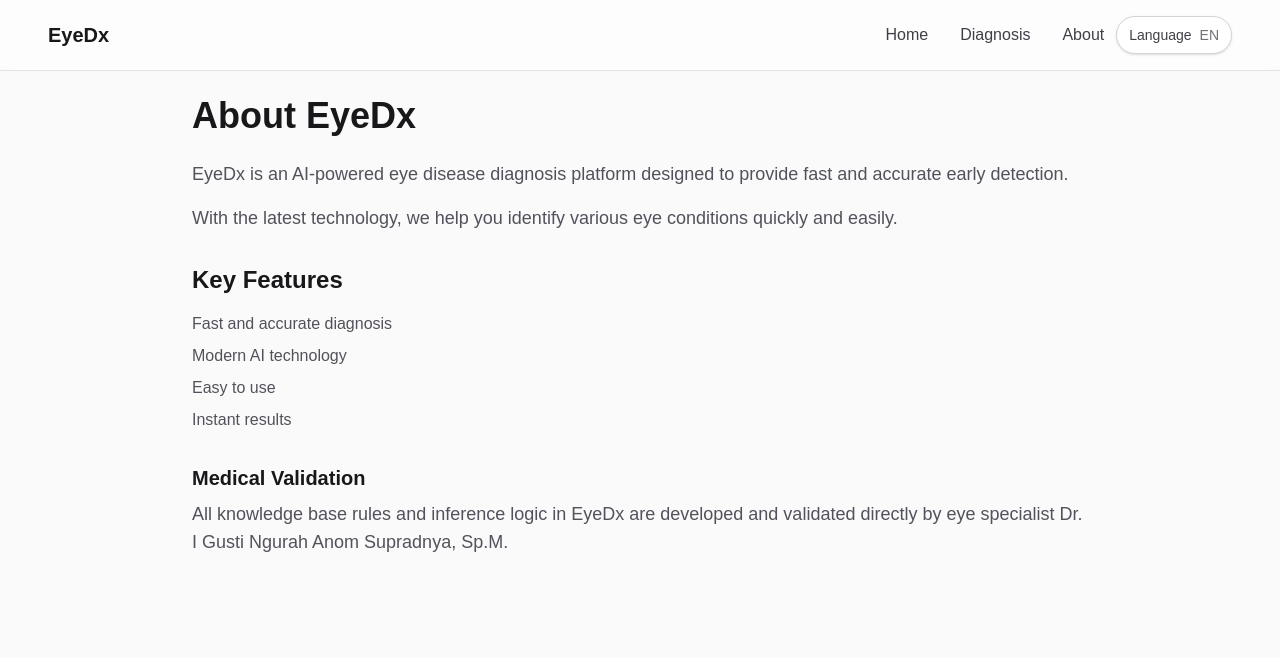
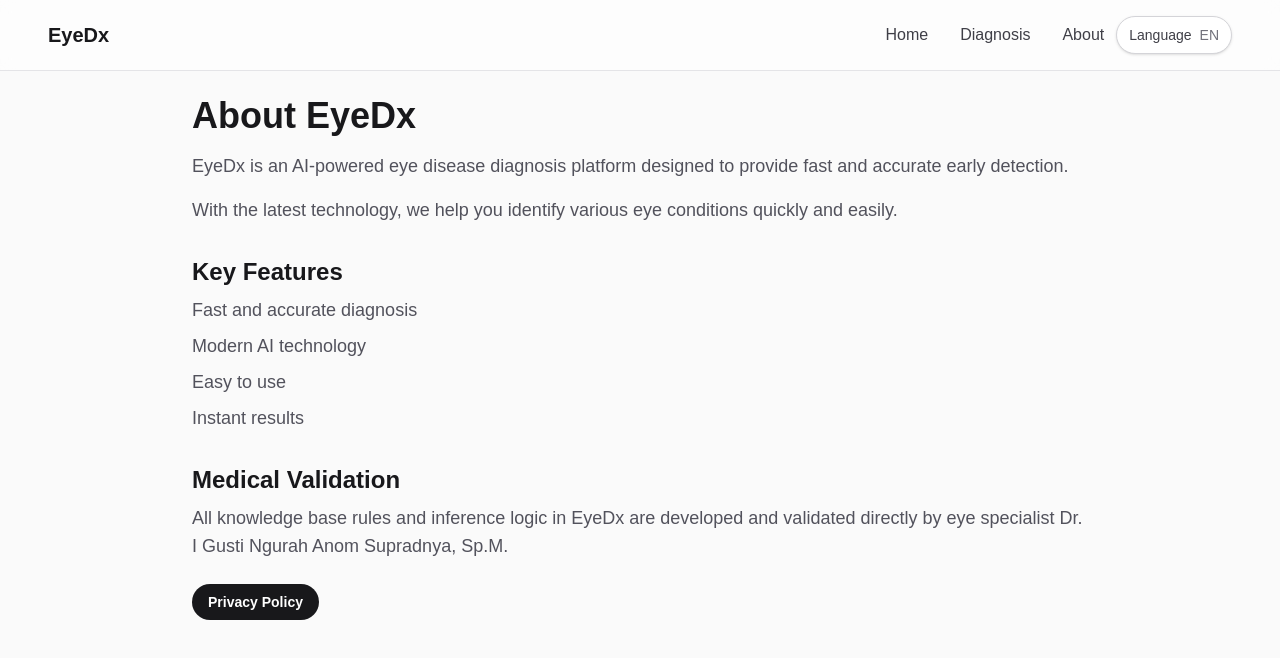
Before and after one commit to yudiwidiandana/eyedx, a Next.js app: page /about in a window 1280 px wide. Shown: the top 658 px of the page. Built offline with nearby package versions, Linux system fonts and the light colour scheme.

Commit message:
feat: add feature

```diff
--- a/app/about/page.tsx
+++ b/app/about/page.tsx
@@ -1,29 +1,56 @@
+"use client";
+
+import { useState } from "react";
 import Header from "../components/Header";
 import { translations, type Locale } from "../lib/translations";
 
 export function AboutPageContent({ locale }: { locale: Locale }) {
   const t = translations[locale].aboutPage;
+  const [showPrivacy, setShowPrivacy] = useState(false);
 
   return (
     <div className="flex pt-8 min-h-screen flex-col bg-zinc-50">
       <Header locale={locale} />
       <main className="flex-1 px-6 py-16 sm:px-8 lg:px-12">
         <div className="mx-auto max-w-4xl">
-          <h1 className="mb-6 text-4xl font-bold text-zinc-900">{t.title}</h1>
+          <h1 className="mb-4 text-4xl font-bold text-zinc-900">{t.title}</h1>
           <div className="prose prose-zinc max-w-none">
             <p className="mb-4 text-lg text-zinc-600">{t.intro1}</p>
             <p className="mb-4 text-lg text-zinc-600">{t.intro2}</p>
-            <h2 className="mt-8 mb-4 text-2xl font-bold text-zinc-900">{t.heading}</h2>
-            <ul className="space-y-2 text-zinc-600">
+            <h2 className="mt-8 mb-2 text-2xl font-bold text-zinc-900">{t.heading}</h2>
+            <ul className="space-y-2 text-lg text-zinc-600">
               {t.features.map((feature) => (
                 <li key={feature}>{feature}</li>
               ))}
             </ul>
-            <h3 className="mt-8 mb-2 text-xl font-semibold text-zinc-900">{t.validationTitle}</h3>
+            <h3 className="mt-8 mb-2 text-2xl font-semibold text-zinc-900">{t.validationTitle}</h3>
             <p className="text-lg text-zinc-600">{t.validationText}</p>
+            <button
+              type="button"
+              onClick={() => setShowPrivacy(true)}
+              className="mt-6 inline-flex rounded-full bg-zinc-900 px-4 py-2 text-sm font-semibold text-white transition hover:bg-zinc-700"
+            >
+              {t.privacyButtonLabel}
+            </button>
           </div>
         </div>
       </main>
+
+      {showPrivacy ? (
+        <div className="fixed inset-0 z-50 flex items-center justify-center bg-black/40 p-4">
+          <div className="max-w-2xl rounded-3xl bg-white p-8 shadow-2xl">
+            <h3 className="mb-4 text-2xl font-semibold text-zinc-900">{t.privacyButtonLabel}</h3>
+            <p className="mb-6 text-lg leading-8 text-zinc-600">{t.privacyNoticeText}</p>
+            <button
+              type="button"
+              onClick={() => setShowPrivacy(false)}
+              className="inline-flex rounded-full bg-zinc-900 px-4 py-2 text-sm font-semibold text-white transition hover:bg-zinc-700"
+            >
+              {t.closeButtonLabel}
+            </button>
+          </div>
+        </div>
+      ) : null}
     </div>
   );
 }
--- a/app/lib/translations.ts
+++ b/app/lib/translations.ts
@@ -27,6 +27,10 @@ export const translations = {
       validationTitle: "Medical Validation",
       validationText:
         "All knowledge base rules and inference logic in EyeDx are developed and validated directly by eye specialist Dr. I Gusti Ngurah Anom Supradnya, Sp.M.",
+      privacyButtonLabel: "Privacy Policy",
+      privacyNoticeText:
+        "EyeDx is fully committed to protecting your privacy. Identity data and eye symptom information entered into this application are kept strictly confidential. This data is used only for algorithmic analysis and scientific research, without any misuse or sharing with third parties.",
+      closeButtonLabel: "Close",
     },
     diagnosisPage: {
       title: "Eye Disease Diagnosis",
@@ -120,6 +124,10 @@ export const translations = {
       validationTitle: "Validasi Medis",
       validationText:
         "Seluruh basis pengetahuan dan aturan inferensi dalam aplikasi EyeDx ini disusun dan divalidasi langsung oleh dokter pakar spesialis mata, Dr. I Gusti Ngurah Anom Supradnya, Sp.M.",
+      privacyButtonLabel: "Kebijakan Privasi",
+      privacyNoticeText:
+        "EyeDx berkomitmen penuh melindungi privasi Anda. Data identitas dan gejala keluhan mata yang Anda masukkan ke dalam aplikasi ini sepenuhnya bersifat rahasia. Data tersebut murni diproses untuk kebutuhan kalkulasi analisis algoritma serta kepentingan riset ilmiah, tanpa adanya penyalahgunaan atau penyebaran data ke pihak ketiga mana pun.",
+      closeButtonLabel: "Tutup",
     },
     diagnosisPage: {
       title: "Diagnosis Penyakit Mata",
```
